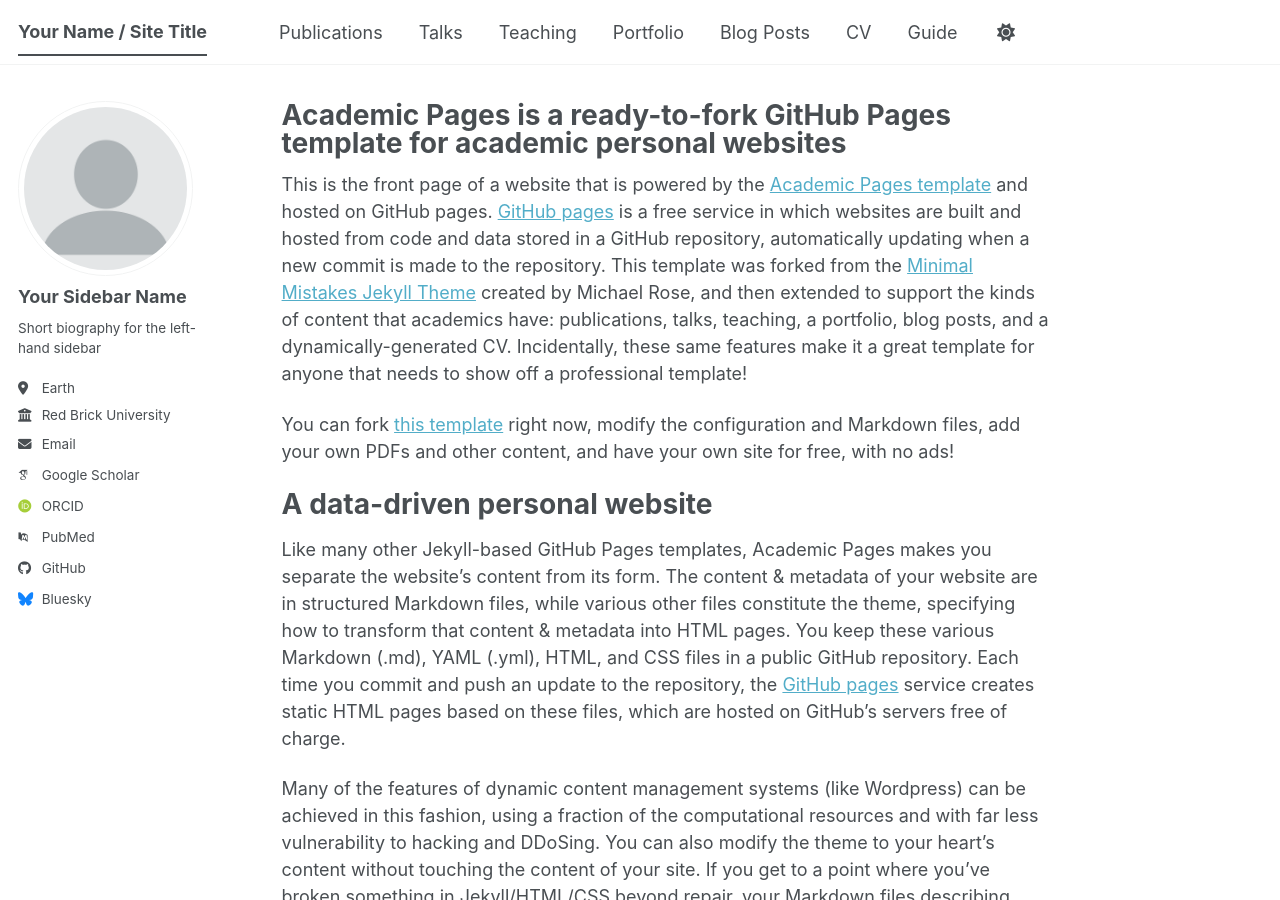
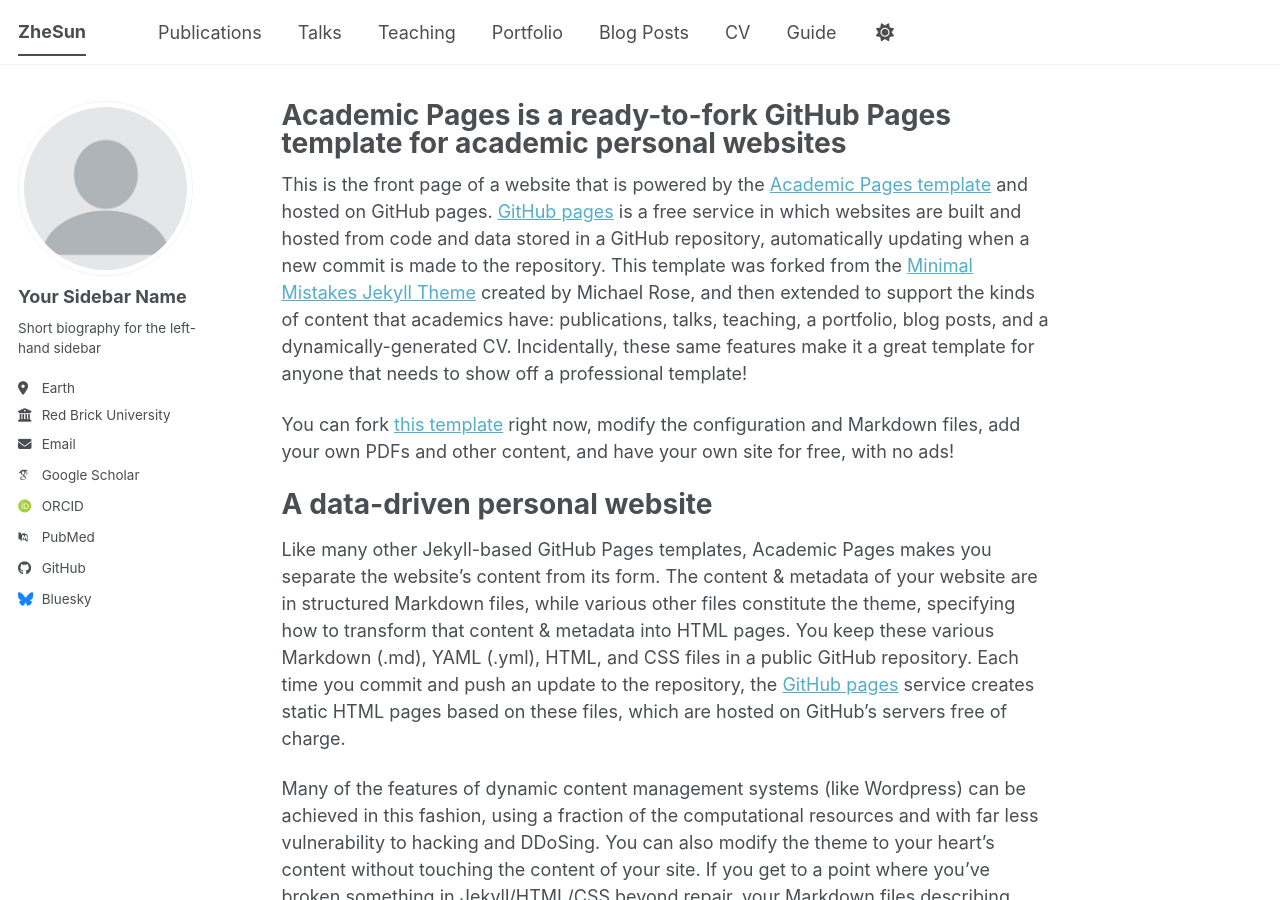
Before and after one commit to HideMe2018/ZheSun.github.io, a Jekyll site: the page built from _pages/about.md, in a window 1280 px wide and 900 px high. Built offline with Jekyll 4.4.1, drawn with Linux system fonts in a browser that asks for light colours; some web fonts are replaced; a script bundle is joined from its source files by our own code; library files that are not in the unit come from our copies.

Commit message:
Update _config.yml

```diff
--- a/_config.yml
+++ b/_config.yml
@@ -9,7 +9,7 @@
 # Basic Site Settings
 locale                   : "en-US"
 site_theme               : "default" # The available themes options are "default", "air", "sunrise", "mint", "dirt" and "contrast"
-title                    : "Your Name / Site Title"
+title                    : "ZheSun"
 title_separator          : "-"
 name                     : &name "Your Name"
 description              : &description "Your Name's academic portfolio"   # Update this with a general description of your site, this is the default if not overridden by a page
```
